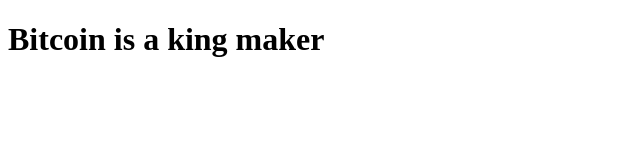
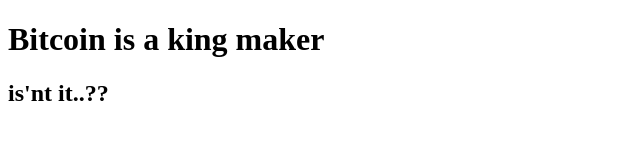
Before and after one commit to don-armini/htmlcss-hello, a plain HTML site: page index.html in a window 1280 px wide. Shown: the whole page, without its empty margins (0-640 px from the left). Drawn offline with Linux system fonts and the light colour scheme.

Commit message:
add info

```diff
--- a/index.html
+++ b/index.html
@@ -8,5 +8,6 @@
 </head>
 <body>
     <h1>Bitcoin is a king maker</h1>
+    <h2>is'nt it..??</h2>
 </body>
 </html>
```
